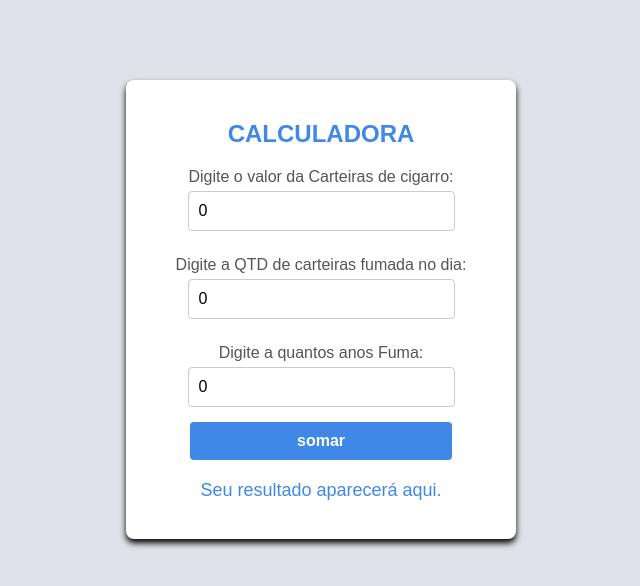
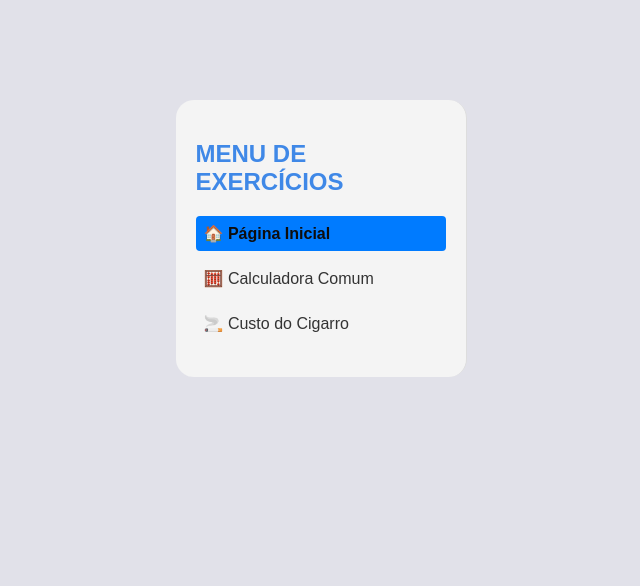
Before and after one commit to bboy22dxdavid/ANGULAR, an Angular app in the folder calculadora/: page / in a window 1280 px wide. Shown: the top 586 px of the page, without its empty margins (319-959 px from the left). Built offline with nearby package versions, Linux system fonts and the light colour scheme.

Commit message:
feat: criado menu de navegação e resolvio bugs

```diff
--- a/calculadora/src/app/app.html
+++ b/calculadora/src/app/app.html
@@ -1,11 +1,9 @@
 <!--HTML PRINCIPAL ONDE DEVE SER CHAMADO OS COMPONENTES-->
+<router-outlet />
 
-<router-outlet />
 
 <!--CHAMANDO COMPONENTE CALCULADORA PELO SELETOR app-calculadora-->
 <!--CHAMANDO COMPONENTE OPERADOR TERNARIO app-operador-ternario-->
 <!--CHAMANDO COMPONENTE exVariavelPrimitiva-->
 <!--CHAMANDO COMPONENTE app-ex-variavel-primitiva-->
 <!--CHAMANDO COMPONENTE app-ex-sucessor-->
-
-<app-calculadora-cigarro></app-calculadora-cigarro>
--- a/calculadora/src/app/app.routes.ts
+++ b/calculadora/src/app/app.routes.ts
@@ -1,3 +1,12 @@
 import { Routes } from '@angular/router';
+import { Calculadora } from './component/calculadora/calculadora';
+import { CalculadoraCigarro } from './component/calculadora-cigarro/calculadora-cigarro';
+import { HomeComponent } from './component/home-component/home-component';
 
-export const routes: Routes = [];
+export const routes: Routes = [
+{ path: '', component: HomeComponent }, // Página inicial
+{ path: 'calculadora', component: Calculadora },
+  { path: 'calculadoraCigaro', component: CalculadoraCigarro },
+  { path: '**', redirectTo: '' } // Redireciona rotas inexistentes para a home
+
+];
--- a/calculadora/src/app/app.ts
+++ b/calculadora/src/app/app.ts
@@ -1,6 +1,7 @@
 import { Component, signal } from '@angular/core';
 import { RouterOutlet } from '@angular/router';
-import { CalculadoraCigarro } from './component/calculadora-cigarro/calculadora-cigarro';
+
+
 
 
 //IMPORTS DAS CLASSES
@@ -9,7 +10,7 @@ import { CalculadoraCigarro } from './component/calculadora-cigarro/calculadora-
 //NO IMPORTS ADD O NOME DA CLASS EX:  Calculadora, OperadorTernario
 @Component({
   selector: 'app-root',
-  imports: [RouterOutlet, CalculadoraCigarro],
+  imports: [RouterOutlet, ],
   templateUrl: './app.html',
   styleUrl: './app.scss'
 })
--- /dev/null
+++ b/calculadora/src/app/component/home-component/home-component.html
@@ -0,0 +1,28 @@
+<div class="app-container">
+  <!-- Menu Lateral de Exercícios -->
+  <aside class="sidebar">
+    <h2>Menu de Exercícios</h2>
+    <ul>
+      <li>
+        <a routerLink="/" routerLinkActive="active" [routerLinkActiveOptions]="{ exact: true }">
+          🏠 Página Inicial
+        </a>
+      </li>
+      <li>
+        <a routerLink="/calculadora" routerLinkActive="active">
+          🧮 Calculadora Comum
+        </a>
+      </li>
+      <li>
+        <a routerLink="/calculadoraCigaro" routerLinkActive="active">
+          🚬 Custo do Cigarro
+        </a>
+      </li>
+    </ul>
+  </aside>
+
+  <!-- Área onde o exercício selecionado vai aparecer -->
+  <main class="conteudo-principal">
+    <router-outlet></router-outlet>
+  </main>
+</div>
--- /dev/null
+++ b/calculadora/src/app/component/home-component/home-component.scss
@@ -0,0 +1,41 @@
+
+.app-container{
+  padding-top: 100px;
+}
+.sidebar {
+  width: 250px;
+  background-color: #f4f4f4;
+  padding: 20px;
+  border-right: 1px solid #ddd;
+  border-radius: 18px;
+}
+
+.sidebar ul {
+  list-style: none;
+  padding: 0;
+}
+
+.sidebar li {
+  margin-bottom: 10px;
+}
+
+.sidebar a {
+  text-decoration: none;
+  color: #333;
+  display: block;
+  padding: 8px;
+  border-radius: 4px;
+}
+
+/* Destaca o exercício que está aberto na tela */
+.sidebar a.active {
+  background-color: #007bff;
+  color: #0e0d0d;
+  font-weight: bold;
+}
+
+.conteudo {
+  flex: 1;
+  padding: 20px;
+  background-color: #fff;
+}
--- /dev/null
+++ b/calculadora/src/app/component/home-component/home-component.ts
@@ -0,0 +1,12 @@
+import { Component } from '@angular/core';
+import { RouterLink, RouterLinkActive, RouterOutlet } from '@angular/router';
+
+@Component({
+  selector: 'app-home-component',
+  imports: [RouterOutlet, RouterLink, RouterLinkActive],
+  templateUrl: './home-component.html',
+  styleUrl: './home-component.scss',
+})
+export class HomeComponent {
+
+}
```
Also changed, not shown: 2 other files (tests, documents, lock files or other folders).
